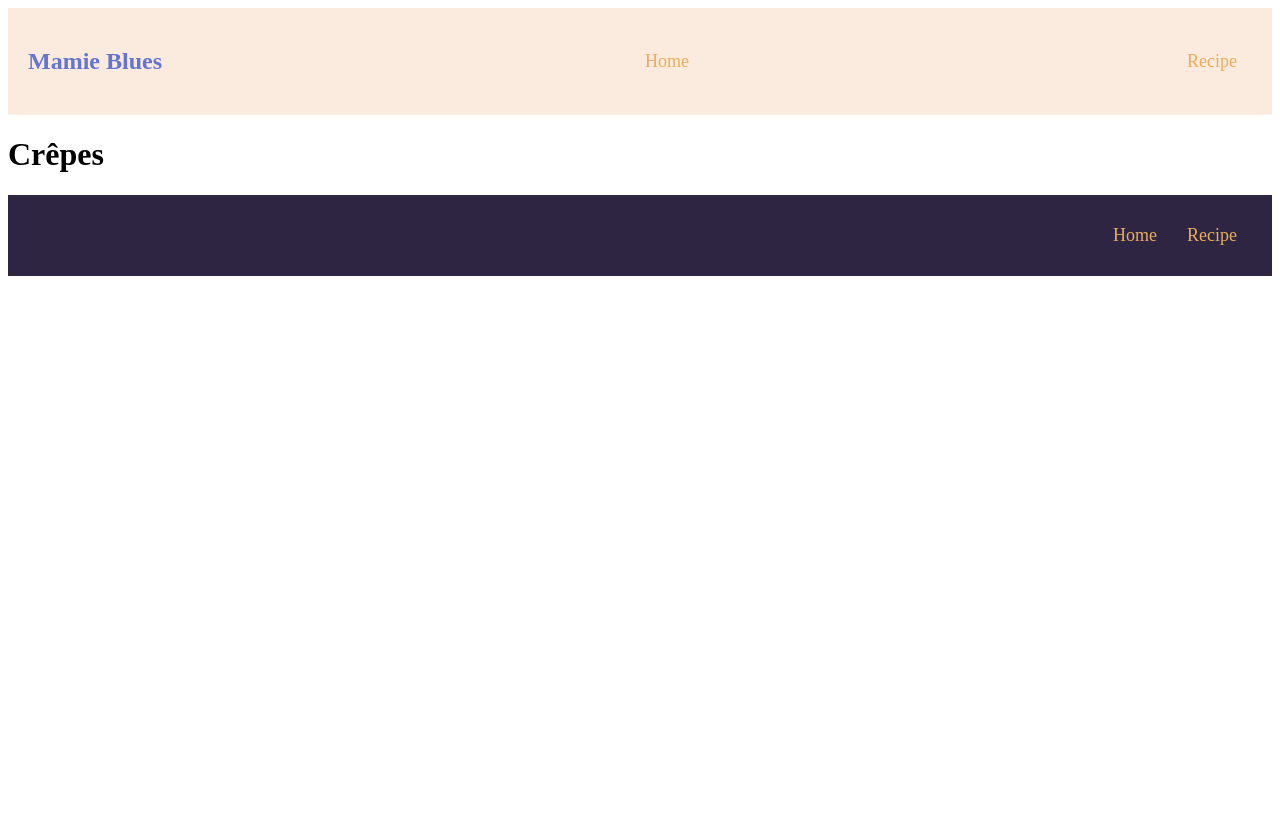
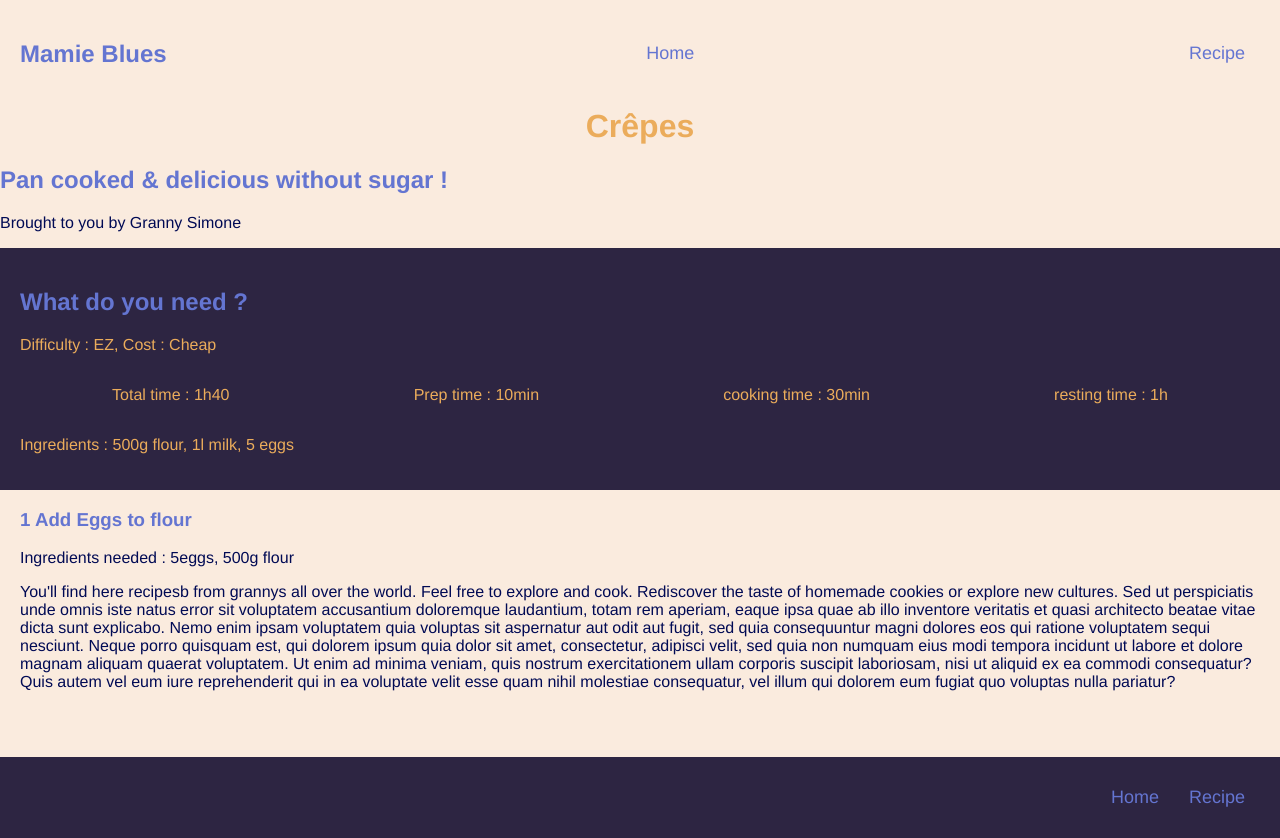
Before and after one commit to Elo-LH/mamie-blues, a React (Create React App) app: page /recipe in a window 1280 px wide. Before the commit the page ends 800 px from the top, so only its background shows below. Built offline with nearby package versions, Linux system fonts and the light colour scheme.

Commit message:
feat: add recipe structure; harmonizing colors

```diff
--- /dev/null
+++ b/src/components/Step/index.jsx
@@ -0,0 +1,44 @@
+import colors from '../../utils/style/colors'
+import styled from 'styled-components'
+
+const StepWrapper = styled.div`
+  background-color: ${colors.backgroundLight};
+  padding-bottom: 50px;
+  padding-left: 20px;
+  padding-right: 20px;
+`
+
+const StepTitle = styled.h3`
+  color: ${colors.primary};
+`
+const StepText = styled.p`
+  color: ${colors.dark};
+`
+
+function Step() {
+  return (
+    <StepWrapper>
+      <StepTitle>1 Add Eggs to flour</StepTitle>
+      <StepText>Ingredients needed : 5eggs, 500g flour</StepText>
+      <StepText>
+        You'll find here recipesb from grannys all over the world. Feel free to
+        explore and cook. Rediscover the taste of homemade cookies or explore
+        new cultures. Sed ut perspiciatis unde omnis iste natus error sit
+        voluptatem accusantium doloremque laudantium, totam rem aperiam, eaque
+        ipsa quae ab illo inventore veritatis et quasi architecto beatae vitae
+        dicta sunt explicabo. Nemo enim ipsam voluptatem quia voluptas sit
+        aspernatur aut odit aut fugit, sed quia consequuntur magni dolores eos
+        qui ratione voluptatem sequi nesciunt. Neque porro quisquam est, qui
+        dolorem ipsum quia dolor sit amet, consectetur, adipisci velit, sed quia
+        non numquam eius modi tempora incidunt ut labore et dolore magnam
+        aliquam quaerat voluptatem. Ut enim ad minima veniam, quis nostrum
+        exercitationem ullam corporis suscipit laboriosam, nisi ut aliquid ex ea
+        commodi consequatur? Quis autem vel eum iure reprehenderit qui in ea
+        voluptate velit esse quam nihil molestiae consequatur, vel illum qui
+        dolorem eum fugiat quo voluptas nulla pariatur?
+      </StepText>
+    </StepWrapper>
+  )
+}
+
+export default Step
--- a/src/index.jsx
+++ b/src/index.jsx
@@ -5,11 +5,13 @@ import Home from './pages/Home/'
 import Recipe from './pages/Recipe'
 import Header from './components/Header'
 import Footer from './components/Footer'
+import GlobalStyle from './utils/style/GlobalStyle'
 
 const root = ReactDOM.createRoot(document.getElementById('root'))
 root.render(
   <React.StrictMode>
     <Router>
+      <GlobalStyle />
       <Header />
       <Routes>
         <Route path="/" element={<Home />} />
--- a/src/pages/Home/index.jsx
+++ b/src/pages/Home/index.jsx
@@ -2,7 +2,17 @@ import styled from 'styled-components'
 import colors from '../../utils/style/colors'
 
 const Title = styled.h1`
+  color: ${colors.secondary};
+  text-align: right;
+  margin-top: 0px;
+`
+const Subtitle = styled.h2`
   color: ${colors.primary};
+`
+
+const Text = styled.p`
+  color: ${colors.dark};
+  text-align: justify;
 `
 
 const HomeWrapper = styled.div`
@@ -17,6 +27,42 @@ function Home() {
       <Title>
         Wake up your inner child with good old fashioned recipes from grannys
       </Title>
+      <Subtitle>Welcome to the paradise of vintage cooking !</Subtitle>
+      <Text>
+        You'll find here recipesb from grannys all over the world. Feel free to
+        explore and cook. Rediscover the taste of homemade cookies or explore
+        new cultures. Sed ut perspiciatis unde omnis iste natus error sit
+        voluptatem accusantium doloremque laudantium, totam rem aperiam, eaque
+        ipsa quae ab illo inventore veritatis et quasi architecto beatae vitae
+        dicta sunt explicabo. Nemo enim ipsam voluptatem quia voluptas sit
+        aspernatur aut odit aut fugit, sed quia consequuntur magni dolores eos
+        qui ratione voluptatem sequi nesciunt. Neque porro quisquam est, qui
+        dolorem ipsum quia dolor sit amet, consectetur, adipisci velit, sed quia
+        non numquam eius modi tempora incidunt ut labore et dolore magnam
+        aliquam quaerat voluptatem. Ut enim ad minima veniam, quis nostrum
+        exercitationem ullam corporis suscipit laboriosam, nisi ut aliquid ex ea
+        commodi consequatur? Quis autem vel eum iure reprehenderit qui in ea
+        voluptate velit esse quam nihil molestiae consequatur, vel illum qui
+        dolorem eum fugiat quo voluptas nulla pariatur?
+      </Text>
+      <Subtitle>Explore classics from other countries</Subtitle>
+      <Text>
+        You'll find here recipesb from grannys all over the world. Feel free to
+        explore and cook. Rediscover the taste of homemade cookies or explore
+        new cultures. Sed ut perspiciatis unde omnis iste natus error sit
+        voluptatem accusantium doloremque laudantium, totam rem aperiam, eaque
+        ipsa quae ab illo inventore veritatis et quasi architecto beatae vitae
+        dicta sunt explicabo. Nemo enim ipsam voluptatem quia voluptas sit
+        aspernatur aut odit aut fugit, sed quia consequuntur magni dolores eos
+        qui ratione voluptatem sequi nesciunt. Neque porro quisquam est, qui
+        dolorem ipsum quia dolor sit amet, consectetur, adipisci velit, sed quia
+        non numquam eius modi tempora incidunt ut labore et dolore magnam
+        aliquam quaerat voluptatem. Ut enim ad minima veniam, quis nostrum
+        exercitationem ullam corporis suscipit laboriosam, nisi ut aliquid ex ea
+        commodi consequatur? Quis autem vel eum iure reprehenderit qui in ea
+        voluptate velit esse quam nihil molestiae consequatur, vel illum qui
+        dolorem eum fugiat quo voluptas nulla pariatur?
+      </Text>
     </HomeWrapper>
   )
 }
--- a/src/pages/Recipe/index.jsx
+++ b/src/pages/Recipe/index.jsx
@@ -1,11 +1,69 @@
 import styled from 'styled-components'
+import colors from '../../utils/style/colors'
+import Step from '../../components/Step'
 
 const Title = styled.h1`
-  color: black;
+  color: ${colors.secondary};
+  text-align: center;
+  margin-top: 0px;
+`
+
+const Subtitle = styled.h2`
+  color: ${colors.primary};
+`
+
+const RecipeWrapper = styled.div`
+  background-color: ${colors.backgroundLight};
+  margin: 0px;
+`
+
+const OverviewWrapper = styled.div`
+  background-color: ${colors.backgroundDark};
+  padding: 20px;
+`
+
+const OverviewText = styled.p`
+  color: ${colors.secondary};
+`
+
+const TimeWrapper = styled.div`
+  background-color: ${colors.backgroundDark};
+  display: flex;
+  justify-content: space-around;
+  align-items: center;
+`
+const Author = styled.p`
+  color: ${colors.dark};
+  text-align: justify;
+`
+
+const StepsWrapper = styled.div`
+  background-color: ${colors.backgroundLight};
+  padding: 20px;
 `
 
 function Home() {
-  return <Title>Crêpes</Title>
+  return (
+    <RecipeWrapper>
+      <Title>Crêpes</Title>
+      <Subtitle>Pan cooked & delicious without sugar !</Subtitle>
+      <Author> Brought to you by Granny Simone</Author>
+
+      <OverviewWrapper>
+        <Subtitle>What do you need ?</Subtitle>
+        <OverviewText> Difficulty : EZ, Cost : Cheap</OverviewText>
+        <TimeWrapper>
+          <OverviewText>Total time : 1h40</OverviewText>
+          <OverviewText>Prep time : 10min</OverviewText>
+          <OverviewText>cooking time : 30min</OverviewText>
+          <OverviewText>resting time : 1h</OverviewText>
+        </TimeWrapper>
+        <OverviewText> Ingredients : 500g flour, 1l milk, 5 eggs</OverviewText>
+      </OverviewWrapper>
+
+      <Step />
+    </RecipeWrapper>
+  )
 }
 
 export default Home
--- a/src/utils/style/Atoms.jsx
+++ b/src/utils/style/Atoms.jsx
@@ -4,7 +4,7 @@ import colors from './colors'
 
 export const StyledLink = styled(Link)`
   padding: 10px 15px;
-  color: ${colors.secondary};
+  color: ${colors.primary};
   text-decoration: none;
   font-size: 18px;
   text-align: center;
--- /dev/null
+++ b/src/utils/style/GlobalStyle.jsx
@@ -0,0 +1,21 @@
+import { createGlobalStyle } from 'styled-components'
+
+const StyledGlobalStyle = createGlobalStyle`
+    * {
+      font-family: 'caladea', Helvetica, sans-serif;
+    }
+
+    a {
+      text-decoration: none;
+    }
+
+    body {
+        margin: 0;
+    }
+`
+
+function GlobalStyle() {
+  return <StyledGlobalStyle />
+}
+
+export default GlobalStyle
```
